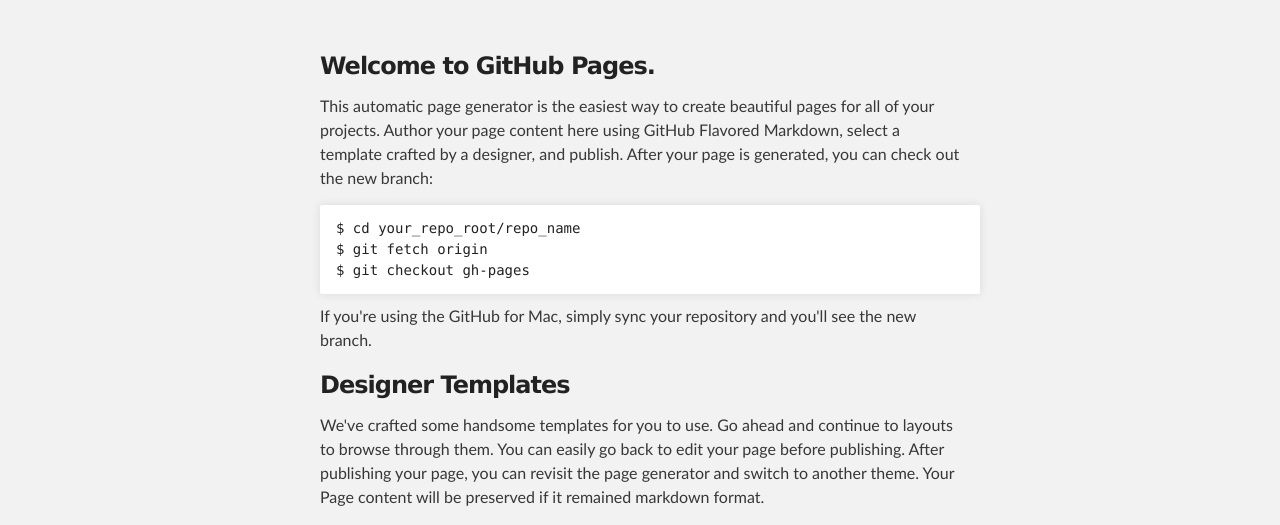
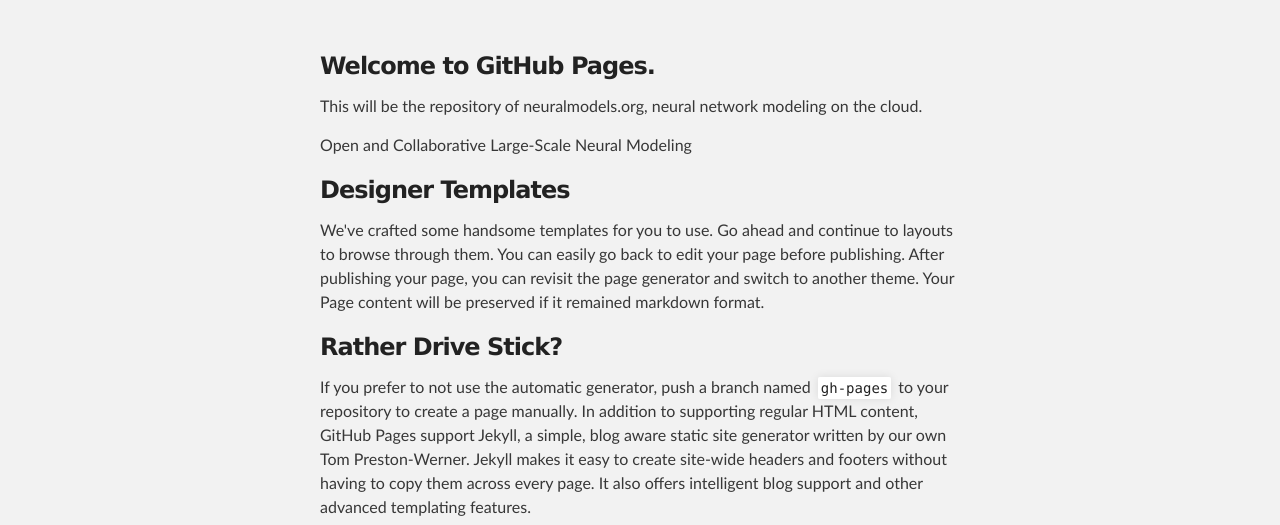
Before and after one commit to neuralmodels/neuralmodels.github.io, a plain HTML site: page index.html in a window 1280 px wide. Shown: the part 212-737 px from the top of the page. Drawn offline with Linux system fonts and the light colour scheme.

Commit message:
Update index.html

```diff
--- a/index.html
+++ b/index.html
@@ -30,14 +30,10 @@
         <h3>
 <a id="welcome-to-github-pages" class="anchor" href="#welcome-to-github-pages" aria-hidden="true"><span class="octicon octicon-link"></span></a>Welcome to GitHub Pages.</h3>
 
-<p>This automatic page generator is the easiest way to create beautiful pages for all of your projects. Author your page content here using GitHub Flavored Markdown, select a template crafted by a designer, and publish. After your page is generated, you can check out the new branch:</p>
+<p> This will be the repository of neuralmodels.org, neural network modeling on the cloud. </p>
 
-<pre><code>$ cd your_repo_root/repo_name
-$ git fetch origin
-$ git checkout gh-pages
-</code></pre>
 
-<p>If you're using the GitHub for Mac, simply sync your repository and you'll see the new branch.</p>
+<p> Open and Collaborative Large-Scale Neural Modeling </p>
 
 <h3>
 <a id="designer-templates" class="anchor" href="#designer-templates" aria-hidden="true"><span class="octicon octicon-link"></span></a>Designer Templates</h3>
```
